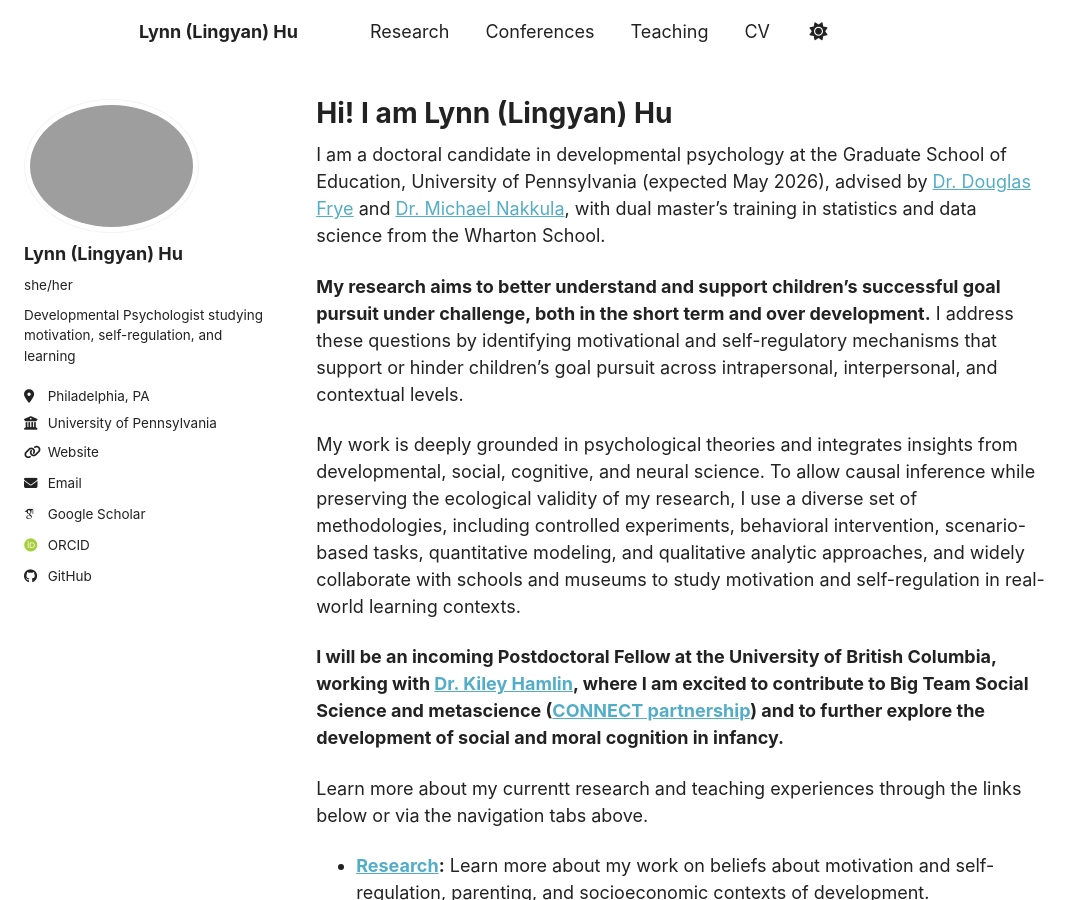
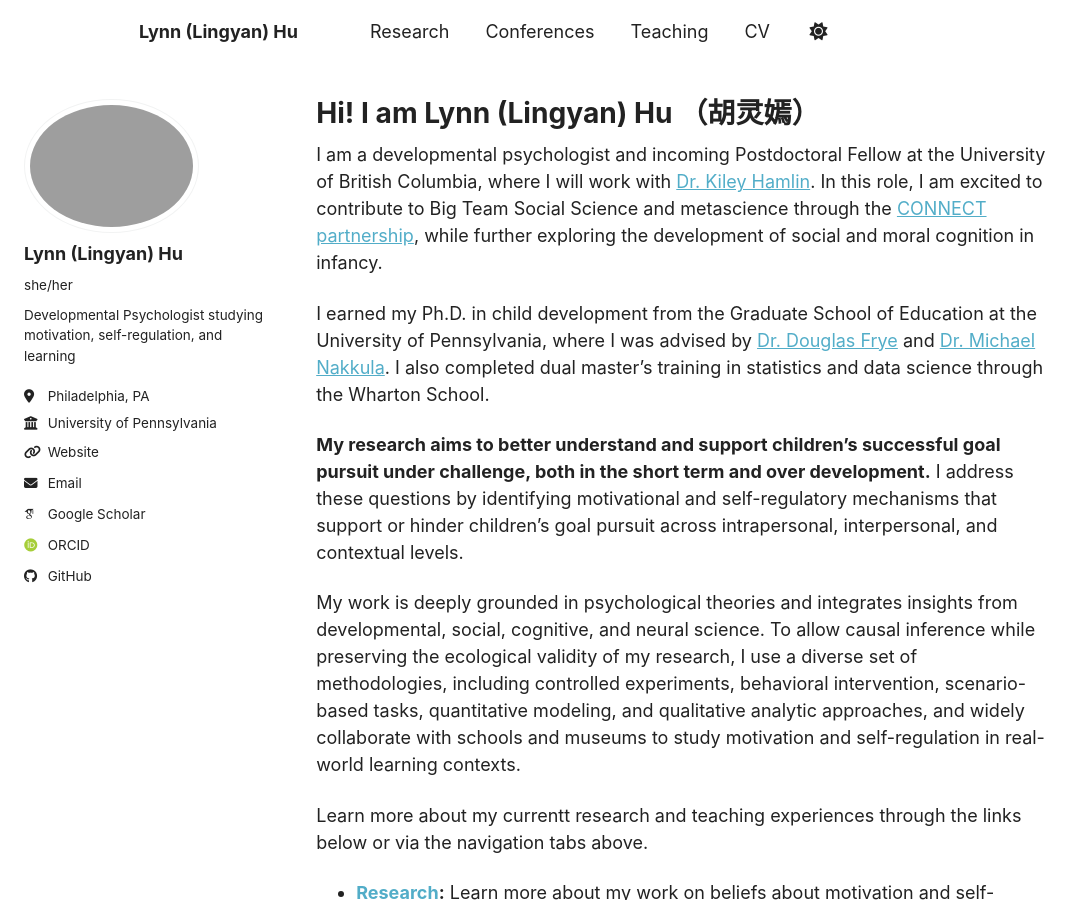
Before and after one commit to lingyh904/lingyh904.github.io, a Jekyll site: the page built from _pages/about.md, in a window 1280 px wide and 900 px high. Shown: the whole window, without its empty margins (0-1083 px from the left). Built offline with Jekyll 4.4.1, drawn with Linux system fonts in a browser that asks for light colours; some web fonts are replaced; a script bundle is joined from its source files by our own code; library files that are not in the unit come from our copies.

Commit message:
Update about.md

```diff
--- a/_pages/about.md
+++ b/_pages/about.md
@@ -1,19 +1,19 @@
 ---
 permalink: /
-title: "Hi! I am Lynn (Lingyan) Hu"
+title: "Hi! I am Lynn (Lingyan) Hu （胡灵嫣）"
 author_profile: true
 redirect_from:
   - /about/
   - /about.html
 ---
-I am a doctoral candidate in developmental psychology at the Graduate School of Education, University of Pennsylvania (expected May 2026), advised by [Dr. Douglas Frye](https://www.gse.upenn.edu/faculty/douglas-frye) and [Dr. Michael Nakkula](https://www.gse.upenn.edu/faculty/michael-j-nakkula), with dual master’s training in statistics and data science from the Wharton School.
+I am a developmental psychologist and incoming Postdoctoral Fellow at the University of British Columbia, where I will work with [Dr. Kiley Hamlin](https://psych.ubc.ca/profile/kiley-hamlin/). In this role, I am excited to contribute to Big Team Social Science and metascience through the [CONNECT partnership](https://connect-btss.github.io/), while further exploring the development of social and moral cognition in infancy.
+
+I earned my Ph.D. in child development from the Graduate School of Education at the University of Pennsylvania, where I was advised by [Dr. Douglas Frye](https://www.gse.upenn.edu/faculty/douglas-frye) and [Dr. Michael Nakkula](https://www.gse.upenn.edu/faculty/michael-j-nakkula). I also completed dual master’s training in statistics and data science through the Wharton School.
 
 <strong>My research aims to better understand and support children’s successful goal pursuit under challenge, both in the short term and over development.</strong> I address these questions by identifying motivational and self-regulatory mechanisms that support or hinder children’s goal pursuit across intrapersonal, interpersonal, and contextual levels.
 
 My work is deeply grounded in psychological theories and integrates insights from developmental, social, cognitive, and neural science.
 To allow causal inference while preserving the ecological validity of my research, I use a diverse set of methodologies, including controlled experiments, behavioral intervention, scenario-based tasks, quantitative modeling, and qualitative analytic approaches, and widely collaborate with schools and museums to study motivation and self-regulation in real-world learning contexts.
-
-<strong>I will be an incoming Postdoctoral Fellow at the University of British Columbia, working with [Dr. Kiley Hamlin](https://psych.ubc.ca/profile/kiley-hamlin/), where I am excited to contribute to Big Team Social Science and metascience ([CONNECT partnership](https://connect-btss.github.io/)) and to further explore the development of social and moral cognition in infancy.<strong>
 
 Learn more about my currentt research and teaching experiences through the links below or via the navigation tabs above.
 
```
